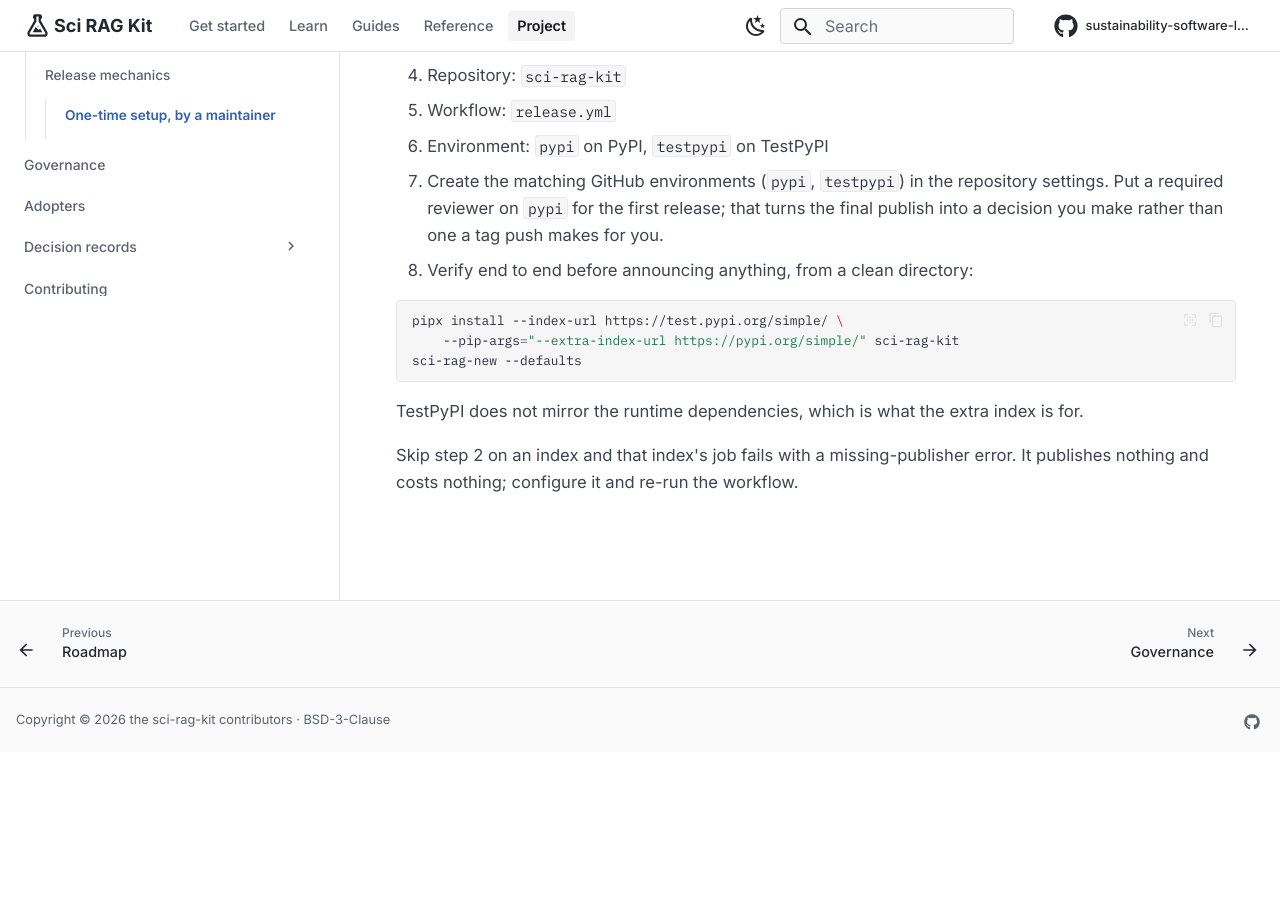
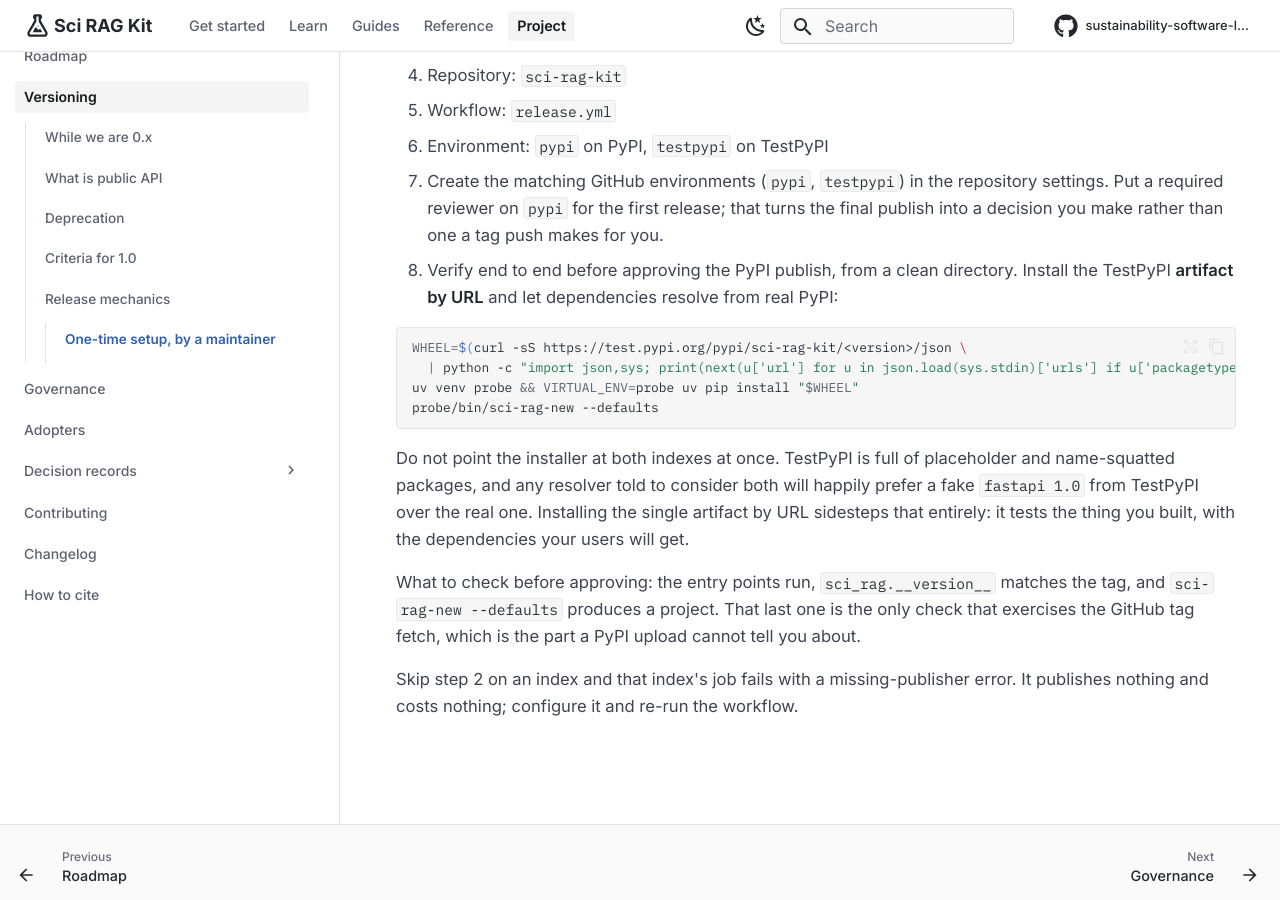
Before and after one commit to sustainability-software-lab/sci-rag-kit, an MkDocs documentation site: the page built from docs/VERSIONING.md, in a window 1280 px wide and 900 px high, scrolled down 2331 px. Built offline with MkDocs 1.6.1 and Material for MkDocs 9.7.7, drawn with Linux system fonts in a browser that asks for light colours; nearby versions of some CDN libraries; library files that are not in the unit come from our copies; before the commit the page ends 3083 px from its top, so only the background shows below that.

Commit message:
docs(versioning): install the TestPyPI artifact by URL, not from both indexes
The documented verification command does not work. Pointing an installer at
TestPyPI with PyPI as an extra index lets it consider both, and TestPyPI is
full of placeholder and name-squatted packages: verifying 0.3.0 this way
resolved a fake fastapi 1.0 from TestPyPI over the real one and the install
failed.

Installing the single artifact by URL tests the thing you built with the
dependencies your users will actually get. Also names what to check before
approving the PyPI step, including the one check a PyPI upload cannot tell
you about: that sci-rag-new can fetch its GitHub tag.

Co-Authored-By: Claude Opus 5 (1M context) <noreply@anthropic.com>

````diff
--- a/docs/VERSIONING.md
+++ b/docs/VERSIONING.md
@@ -103,16 +103,27 @@ establish that trust once per index, by hand. CI cannot do it for you:
    repository settings. Put a required reviewer on `pypi` for the first
    release; that turns the final publish into a decision you make rather
    than one a tag push makes for you.
-4. Verify end to end before announcing anything, from a clean directory:
+4. Verify end to end before approving the PyPI publish, from a clean
+   directory. Install the TestPyPI **artifact by URL** and let dependencies
+   resolve from real PyPI:
 
    ```bash
-   pipx install --index-url https://test.pypi.org/simple/ \
-       --pip-args="--extra-index-url https://pypi.org/simple/" sci-rag-kit
-   sci-rag-new --defaults
+   WHEEL=$(curl -sS https://test.pypi.org/pypi/sci-rag-kit/<version>/json \
+     | python -c "import json,sys; print(next(u['url'] for u in json.load(sys.stdin)['urls'] if u['packagetype']=='bdist_wheel'))")
+   uv venv probe && VIRTUAL_ENV=probe uv pip install "$WHEEL"
+   probe/bin/sci-rag-new --defaults
    ```
 
-   TestPyPI does not mirror the runtime dependencies, which is what the
-   extra index is for.
+   Do not point the installer at both indexes at once. TestPyPI is full of
+   placeholder and name-squatted packages, and any resolver told to consider
+   both will happily prefer a fake `fastapi 1.0` from TestPyPI over the real
+   one. Installing the single artifact by URL sidesteps that entirely: it
+   tests the thing you built, with the dependencies your users will get.
+
+   What to check before approving: the entry points run, `sci_rag.__version__`
+   matches the tag, and `sci-rag-new --defaults` produces a project. That last
+   one is the only check that exercises the GitHub tag fetch, which is the part
+   a PyPI upload cannot tell you about.
 
 Skip step 2 on an index and that index's job fails with a
 missing-publisher error. It publishes nothing and costs nothing; configure
````
